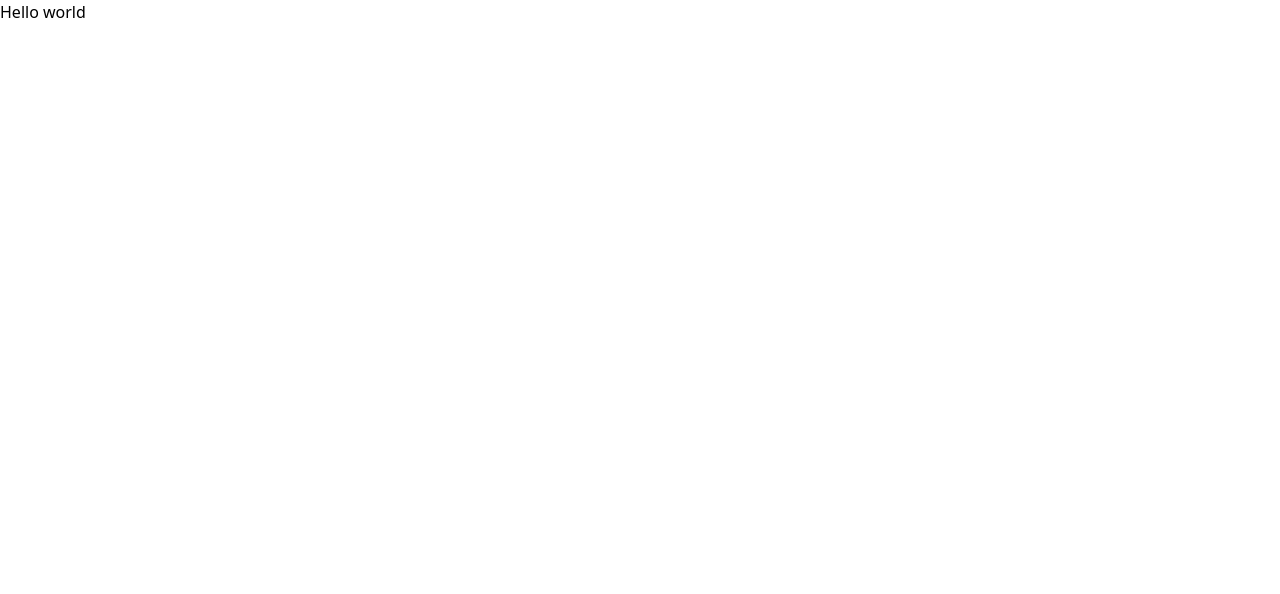
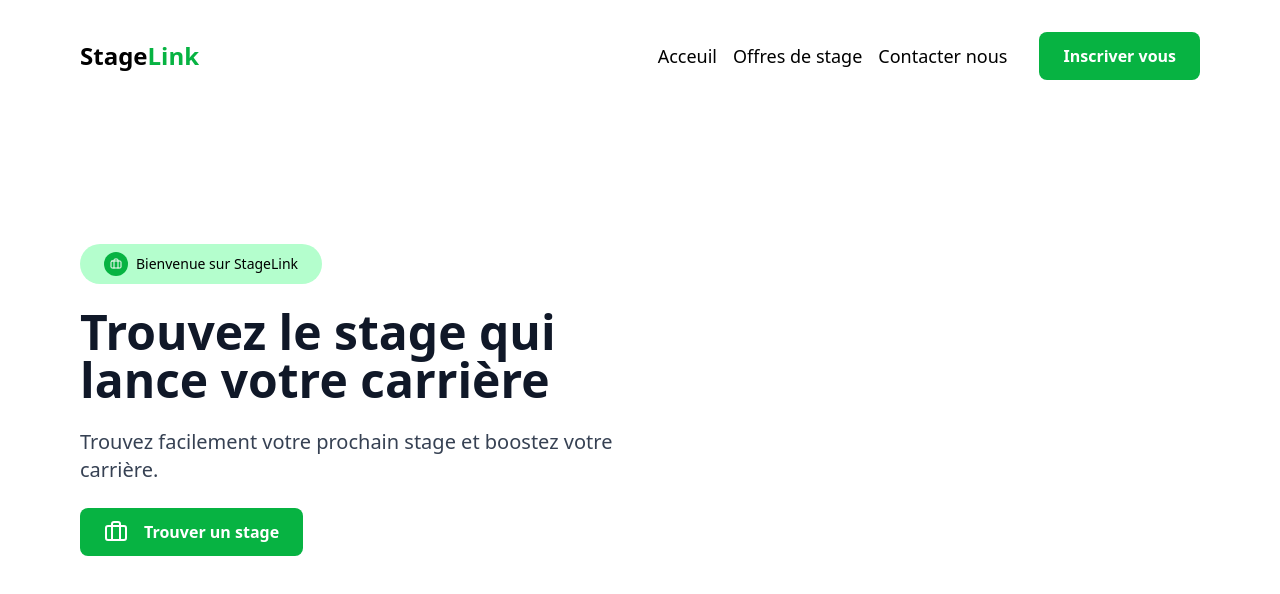
Before and after one commit to Ourouimed/StageLink, a Next.js app in the folder frontend/: page / in a window 1280 px wide. Shown: the top 594 px of the page. Built offline with nearby package versions, Linux system fonts and the light colour scheme.

Commit message:
Create hero and header section and main components structure

```diff
--- a/frontend/app/globals.css
+++ b/frontend/app/globals.css
@@ -1 +1,6 @@
 @import "tailwindcss";
+
+@theme {
+  --color-main : #07b342;
+  --color-second : #b4fecd;
+}
--- a/frontend/app/layout.jsx
+++ b/frontend/app/layout.jsx
@@ -12,7 +12,7 @@ const geistMono = Geist_Mono({
 });
 
 export const metadata = {
-  title: "Create Next App",
+  title: "StageLink | trouver et suiver votre stage",
   description: "Generated by create next app",
 };
 
--- a/frontend/app/page.jsx
+++ b/frontend/app/page.jsx
@@ -1,3 +1,10 @@
+'use client'
+import Header from "@/components/sections/Header"
+import Hero from "@/components/sections/Hero"
+
 export default function Home(){
-  return <h1>Hello world</h1>
+  return <>
+    <Header/>
+    <Hero/>
+  </>
 }
--- a/frontend/components/sections/Header.jsx
+++ b/frontend/components/sections/Header.jsx
@@ -1,5 +1,24 @@
-export default function Header (){
-    return <Header>
+import { menu } from "@/utils/links";
+import { Button } from "../ui/Button";
 
-    </Header>
+export default function Header ({isSticky}){
+    return <header className={`${isSticky ? "sticky top-0": "fixed top-0 w-full"} py-8 px-20 flex items-center justify-between`}>
+        <h3 className="text-2xl font-bold">Stage<span className="text-main">Link</span></h3>
+
+        <div className="flex items-center gap-8">
+            <nav>
+                <ul className="flex items-center gap-4">
+                    {menu.map(({name , url}) => <li key={name}>
+                        <a className='text-lg transition duration-300 hover:text-main' href={url} aria-label={name}>{name}</a>
+                    </li>)}
+                </ul>
+            </nav>
+
+            <div>
+                <Button variant="main" href={'/register'}>
+                    Inscriver vous
+                </Button>
+            </div>
+        </div>
+    </header>
 }
--- /dev/null
+++ b/frontend/components/sections/Hero.jsx
@@ -0,0 +1,28 @@
+import { Briefcase, Zap } from "lucide-react";
+import { Badge } from "../ui/Badge";
+import { Button } from "../ui/Button";
+
+export default function Hero() {
+  return (
+    <section id="hero" className="min-h-screen flex items-center">
+      <div className="grid grid-cols-1 md:grid-cols-2 gap-8 px-20">
+        <div className="space-y-6">
+            <Badge text='Bienvenue sur StageLink' icon={Briefcase}/>
+            <h1 className="text-4xl md:text-5xl font-bold text-gray-900">
+                Trouvez le stage qui lance votre carrière
+            </h1>
+            <p className="text-gray-700 text-lg md:text-xl">
+                Trouvez facilement votre prochain stage et boostez votre carrière.
+            </p>
+            <Button variant="main" href="/insr">
+                <Briefcase/>
+                Trouver un stage
+            </Button>
+        </div>
+        <div className="flex items-center justify-center">
+
+        </div>
+      </div>
+    </section>
+  );
+}
--- /dev/null
+++ b/frontend/components/ui/Badge.jsx
@@ -0,0 +1,10 @@
+export const Badge = ({ text , icon : Icon}) => {
+  return (
+    <h4 className="inline-flex bg-second  px-6 py-2 text-semibold text-sm rounded-full flex items-center gap-2">
+        {Icon && <span className="size-6 rounded-full bg-main flex items-center justify-center">
+            <Icon size={12} className='text-white'/>
+        </span>}
+        {text}
+    </h4>
+  );
+};
--- /dev/null
+++ b/frontend/components/ui/Button.jsx
@@ -0,0 +1,19 @@
+export const Button = ({children , className , variant = "DEFAULT" , href})=>{
+    const variants = {
+        DEFAULT : " bg-black text-white" ,
+        MAIN : "bg-main text-white"
+    }
+
+
+    const btnStyle = `inline-flex gap-4 py-3 px-6 rounded-lg font-semibold ${variants[variant.toUpperCase() || "DEFAULT"]}
+                               cursor-pointer  ${className}`
+
+    if (href){
+        return <a className={btnStyle} href={href}>
+        {children}
+    </a>
+    }
+    return <button className={btnStyle} >
+        {children}
+    </button>
+}
--- a/frontend/package.json
+++ b/frontend/package.json
@@ -9,6 +9,7 @@
     "lint": "eslint"
   },
   "dependencies": {
+    "lucide-react": "^0.562.0",
     "next": "16.1.1",
     "react": "19.2.3",
     "react-dom": "19.2.3"
--- a/frontend/utils/links.js
+++ b/frontend/utils/links.js
@@ -1,5 +1,14 @@
-export const links = [
+export const menu = [
     {
-
+        name : 'Acceuil' ,
+        url : '/'
+    } ,
+    {
+        name : 'Offres de stage' ,
+        url : '/'
+    } ,
+    {
+        name : 'Contacter nous' ,
+        url : '/'
     }
 ]
```
Also changed, not shown: 1 other file (tests, documents, lock files or other folders).
